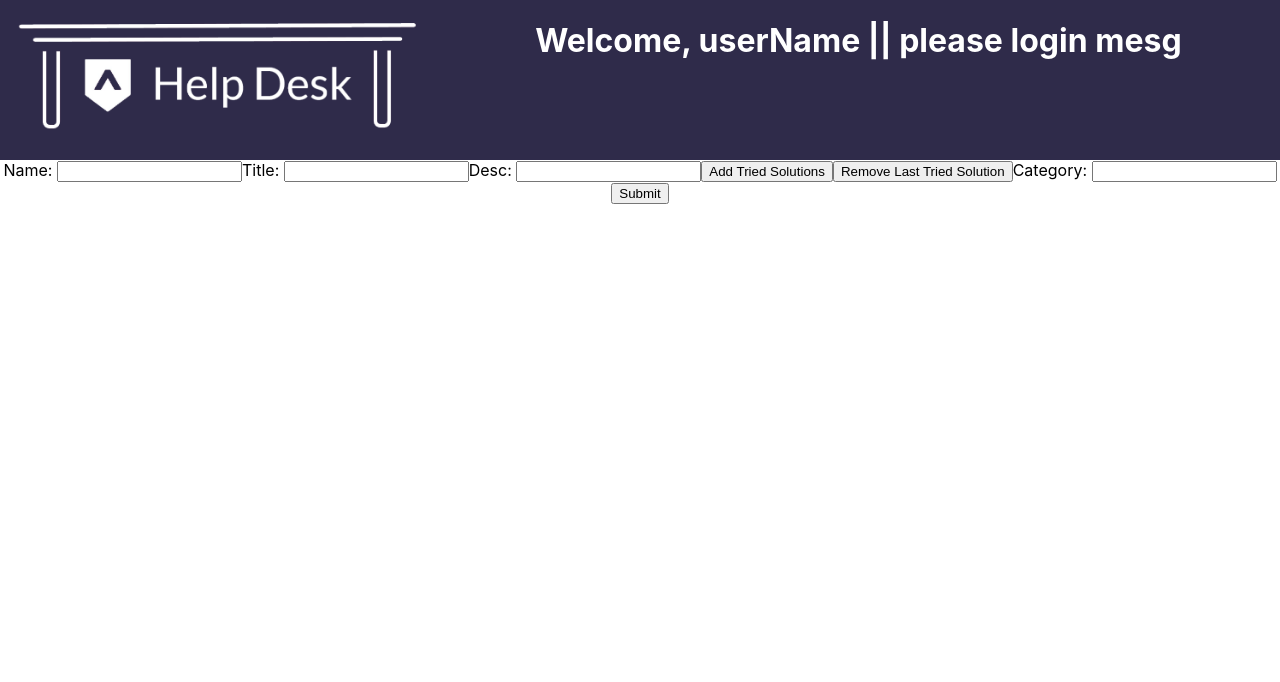
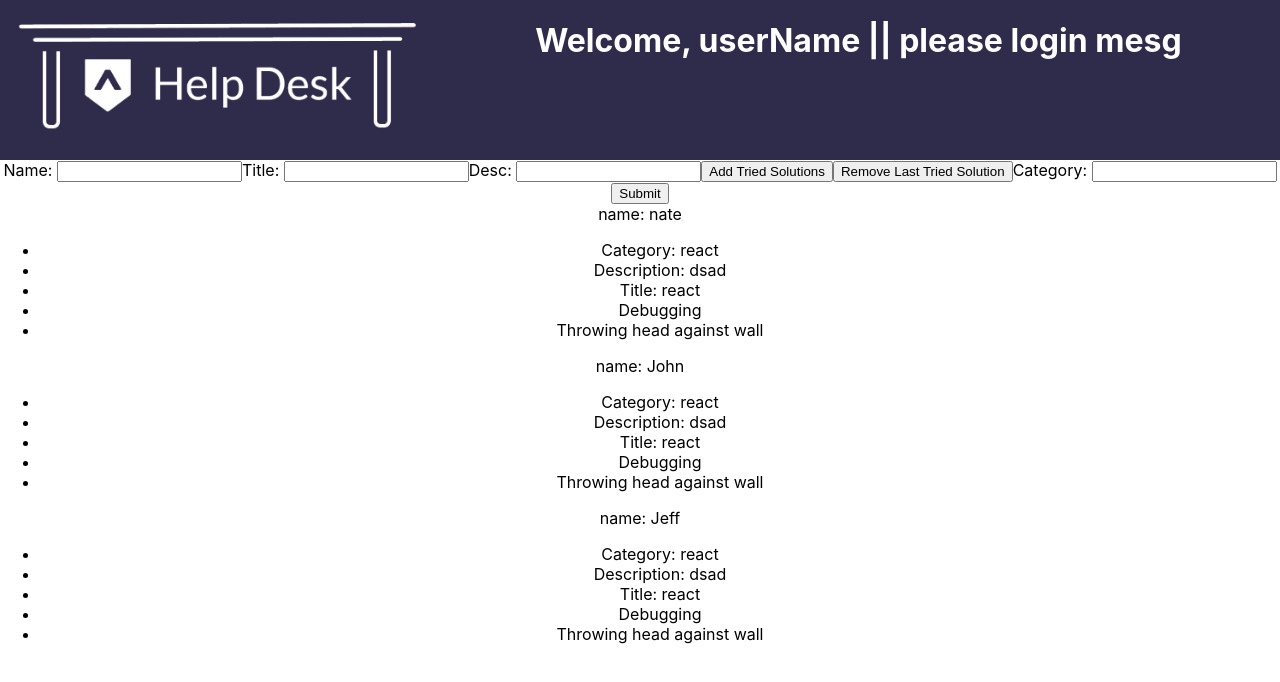
Before and after one commit to Dev-Desk-PT-Queue1/Dev-Desk-PT-Queue1, a React (Create React App) app in the folder dev-desk-pt-queue1/: page / in a window 1280 px wide. Shown: the top 682 px of the page. Built offline with nearby package versions, Linux system fonts and the light colour scheme.

Commit message:
Added the Helper class
Made it so that helper displays dumby data from the backend.

```diff
--- a/dev-desk-pt-queue1/src/App.js
+++ b/dev-desk-pt-queue1/src/App.js
@@ -2,12 +2,14 @@ import React from 'react';
 import './App.css';
 import Header from './components/Header';
 import NewTicketForm from './components/NewTicketForm';
+import Dashboard from './components/Dashboard';
 
 function App() {
   return (
     <div className="App">
       <Header />
       <NewTicketForm />
+      <Dashboard />
     </div>
   );
 }
--- a/dev-desk-pt-queue1/src/components/Dashboard.js
+++ b/dev-desk-pt-queue1/src/components/Dashboard.js
@@ -1,6 +1,7 @@
 //needs to have separate views for the user dashboard and the helper dashboard. You could hash it out as one single component here, or you can delete this file and do a StudentDash.js component and a HelperDashboard.js component
 import React from 'react';
 import propTypes from 'prop-types';
+import Helper from './Helper';
 
 class Dashboard extends React.Component {
     constructor(props) {
@@ -11,12 +12,11 @@ class Dashboard extends React.Component {
         };
     }
     /** Determines which type of user is logged in and displays data based on that */
-    handleView(){
-        switch(this.props.User){
+    handleView(user){
+        switch(user){
             case 'Helper':
                 return(
-                    <>
-                    </>
+                    <Helper></Helper>
                 )
             break;
             case 'User':
@@ -30,7 +30,7 @@ class Dashboard extends React.Component {
 
     render() {
         return (
-            this.handleView()
+            this.handleView('Helper')
         );
     }
 }
--- /dev/null
+++ b/dev-desk-pt-queue1/src/components/Helper.js
@@ -0,0 +1,119 @@
+import React, { Component } from 'react';
+import Axios from 'axios';
+
+class Helper extends Component {
+    constructor(props) {
+        super(props);
+        this.state = { assigned: [
+            {
+                catgeory: 'react',
+                description: 'dsad',
+                name: 'nate',
+                title: 'react',
+                tried: ['Debugging', 'Throwing head against wall']
+            },
+            {
+                catgeory: 'react',
+                description: 'dsad',
+                name: 'John',
+                title: 'react',
+                tried: ['Debugging', 'Throwing head against wall']
+            },
+            {
+                catgeory: 'react',
+                description: 'dsad',
+                name: 'Jeff',
+                title: 'react',
+                tried: ['Debugging', 'Throwing head against wall']
+            }
+        ],
+            available: [
+                {
+                    catgeory: 'react',
+                    description: 'dsad',
+                    name: 'sam',
+                    title: 'react',
+                    tried: ['Debugging', 'Throwing head against wall']
+                },
+                {
+                    catgeory: 'react',
+                    description: 'dsad',
+                    name: 'katie',
+                    title: 'react',
+                    tried: ['Debugging', 'Throwing head against wall']
+                },
+                {
+                    catgeory: 'react',
+                    description: 'dsad',
+                    name: 'mark',
+                    title: 'react',
+                    tried: ['Debugging', 'Throwing head against wall']
+                },
+                {
+                    catgeory: 'react',
+                    description: 'dsad',
+                    name: 'ben',
+                    title: 'react',
+                    tried: ['Debugging', 'Throwing head against wall']
+                },
+                {
+                    catgeory: 'react',
+                    description: 'dsad',
+                    name: 'Lucas',
+                    title: 'react',
+                    tried: ['Debugging', 'Throwing head against wall']
+                }
+            ]
+        }
+    }
+
+    componentDidMount() { //data that will be gotten from the
+        /*Axios.get(`backendapi.com/assigned?id=${helperiD}`)
+            .then(res =>{
+               this.setState({assinged: res, available: null});
+            })
+            .catch(err =>{
+                console.log(err);
+            })
+        Axios.get(`backendapi.com/tickets?id=${helperiD}?number=5`)
+            .then(res =>{
+                this.setState({assinged: this.state.assigned, available: res});
+            })
+            .catch(err =>{
+                console.log(err);
+            })*/
+    }
+
+    renderAssigned(){
+        return this.state.assigned.map(values => (
+            <div> name: {values.name}
+                <ul>
+                    <li> Category: {values.catgeory} </li>
+                    <li> Description: {values.description} </li>
+                    <li> Title: {values.title} </li>
+                    {values.tried.map(answer =>
+                        <li> {answer} </li>
+                    )}
+                </ul>
+        </div>
+       ))
+    }
+
+    renderAvailable(){
+
+    }
+
+    refreshAvailable(){
+
+    }
+
+    render() {
+        return (
+            <div>
+                {this.renderAssigned()}
+            </div>
+        );
+    }
+}
+
+export default Helper;
```
